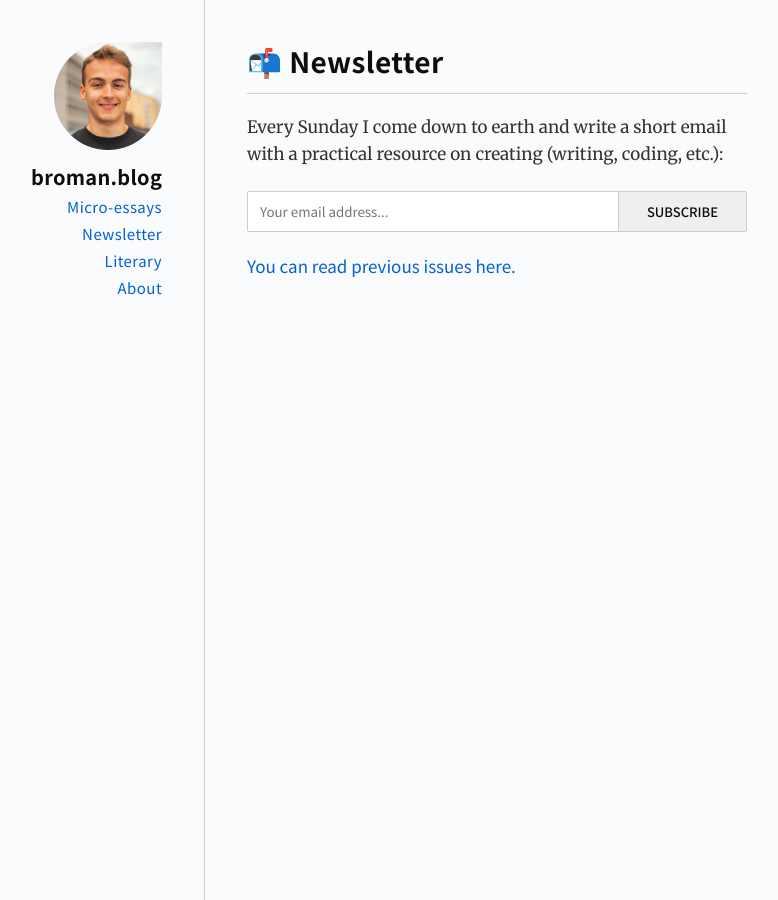
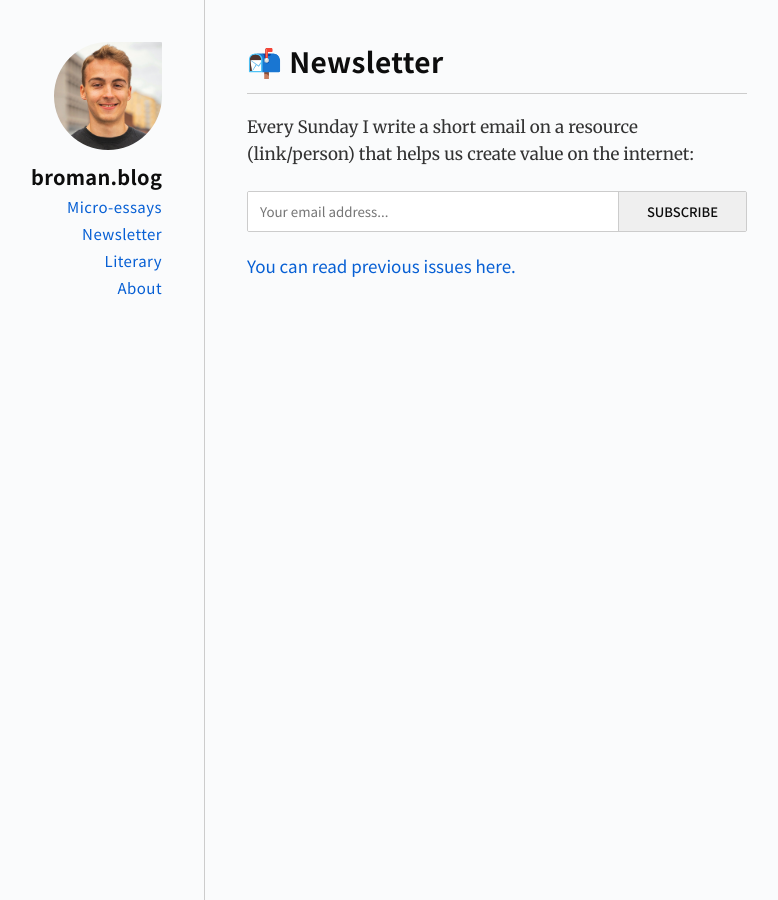
Before and after one commit to gdbroman/broman.blog, a Jekyll site: the page built from newsletter.md, in a window 1280 px wide. Shown: the whole page, without its empty margins (251-1029 px from the left). Built offline with Jekyll 4.4.1, drawn with Linux system fonts in a browser that asks for light colours.

Commit message:
better sell

```diff
--- a/newsletter.md
+++ b/newsletter.md
@@ -4,7 +4,7 @@ title: "📬 Newsletter"
 permalink: /newsletter/
 ---
 
-Every Sunday I come down to earth and write a short email with a practical resource on creating (writing, coding, etc.):
+Every Sunday I write a short email on a resource (link/person) that helps us create value on the internet:
 
 <div id="revue-embed">
     <form action="https://www.getrevue.co/profile/bromanblog/add_subscriber" method="post" id="revue-form" name="revue-form"  target="_blank">
```
